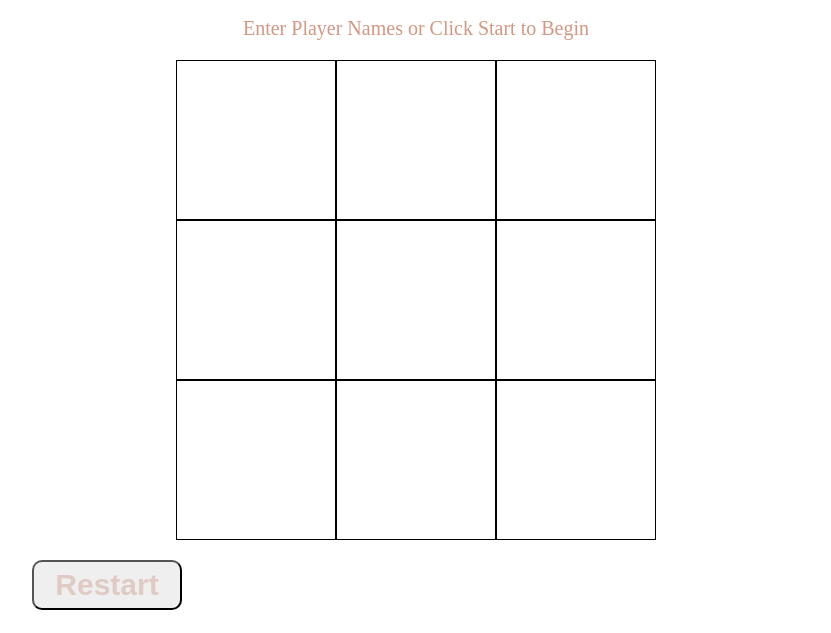
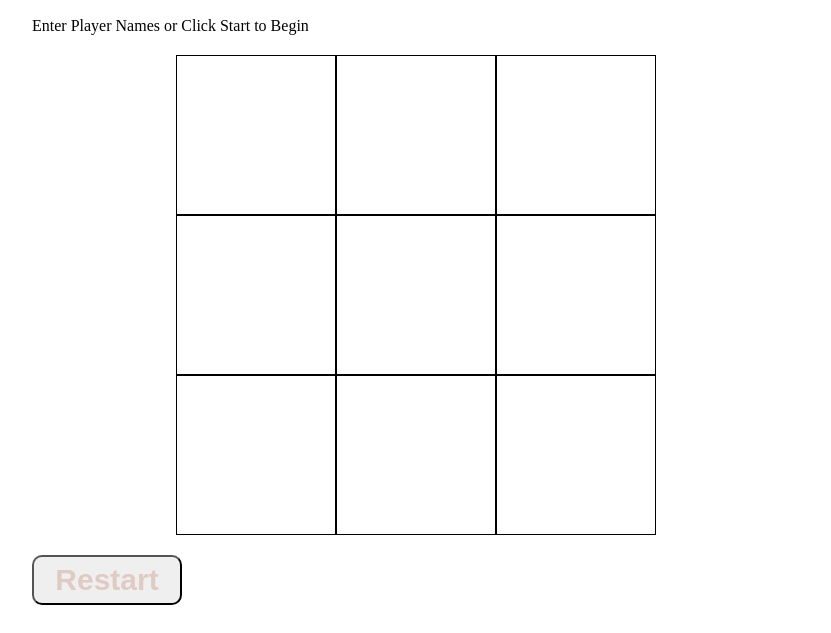
Before and after one commit to FatimaHassan26/tic-tac-toe, a plain HTML site: page index.html in a window 1280 px wide. Shown: the part 211-844 px from the top of the page, without its empty margins (224-1055 px from the left). Drawn offline with Linux system fonts and the light colour scheme.

Commit message:
Fix style error

```diff
--- a/style.css
+++ b/style.css
@@ -32,11 +32,6 @@ input {
     padding:10px;
 }
 
-.instructions {
-    font-size:20px;
-    color: #d39783;
-    text-align: center;
-}
 button {
     color: var(--mainColor);
     height: 50px;
```
